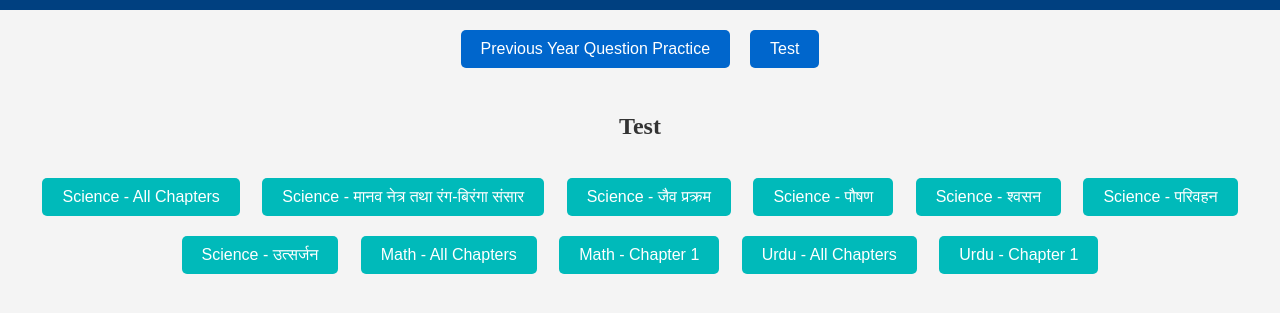
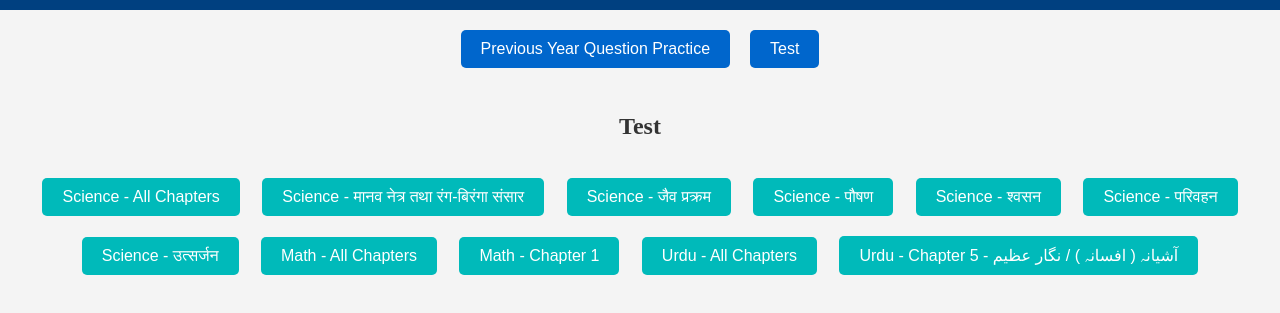
Before and after one commit to dilshan0786/10TH-OBJECTIVE-OR-SUBJECTIVE, a plain HTML site: page index.html in a window 1280 px wide. Both pictures are taken after a click on the button "Test". Shown: the part 133-446 px from the top of the page. Drawn offline with Linux system fonts and the light colour scheme.

Commit message:
Update index.html

```diff
--- a/index.html
+++ b/index.html
@@ -52,7 +52,7 @@
                 <button onclick="loadTestRemember('math', 'allChapters', 'test')">Math - All Chapters</button>
                 <button onclick="loadTestRemember('math', 'chapter1', 'test')">Math - Chapter 1</button>
                 <button onclick="loadTestRemember('urdu', 'allChapters', 'test')">Urdu - All Chapters</button>
-                <button onclick="loadTestRemember('urdu', 'chapter1', 'test')">Urdu - Chapter 1</button>
+                <button onclick="loadTestRemember('urdu', 'chapter5', 'test')">Urdu - Chapter 5 - آشیانہ ( افسانہ ) / نگار عظیم</button>
                 <!-- Add similar buttons for other subjects -->
             </div>
             <div id="test-container" class="question-container"></div>
```
